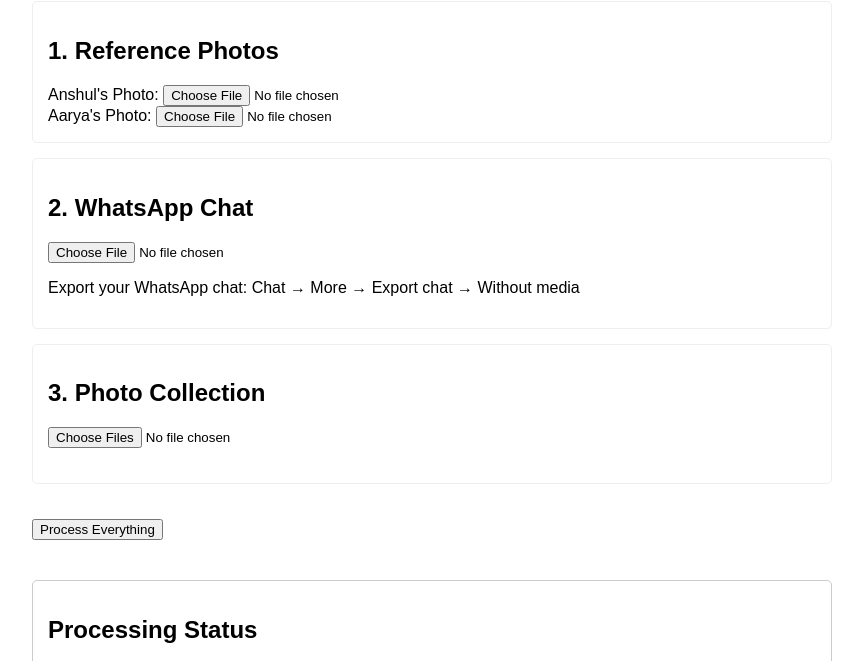
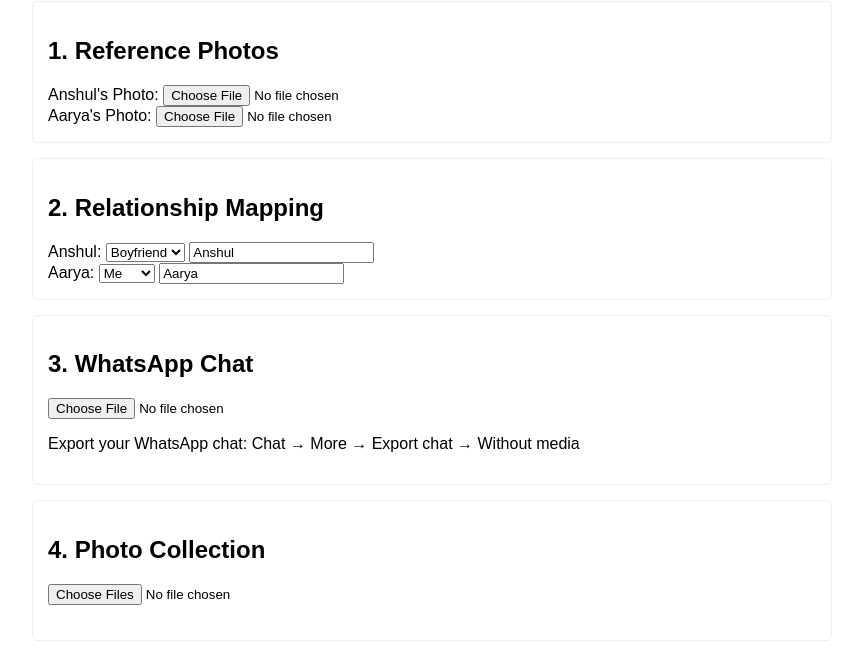
Before and after one commit to Anshul-Boinepally/anshubot, a plain HTML site: page docs/index.html in a window 1280 px wide. Shown: the part 99-760 px from the top of the page, without its empty margins (208-1071 px from the left). Drawn offline with Linux system fonts and the light colour scheme.

Commit message:
Update index.html

```diff
--- a/docs/index.html
+++ b/docs/index.html
@@ -69,14 +69,36 @@
         </div>
     </div>
 
+    <!-- Add this section after Reference Photos -->
+<div class="section">
+    <h2>2. Relationship Mapping</h2>
+    <div>
+        <label>Anshul:</label>
+        <select id="anshulRelation">
+            <option value="boyfriend">Boyfriend</option>
+            <option value="friend">Friend</option>
+            <option value="other">Other</option>
+        </select>
+        <input type="text" id="anshulName" value="Anshul" placeholder="Name">
+    </div>
+    <div>
+        <label>Aarya:</label>
+        <select id="aaryaRelation">
+            <option value="me">Me</option>
+            <option value="other">Other</option>
+        </select>
+        <input type="text" id="aaryaName" value="Aarya" placeholder="Name">
+    </div>
+</div>
+
     <div class="section">
-        <h2>2. WhatsApp Chat</h2>
+        <h2>3. WhatsApp Chat</h2>
         <input type="file" id="whatsappUpload" accept=".txt">
         <p>Export your WhatsApp chat: Chat → More → Export chat → Without media</p>
     </div>
 
     <div class="section">
-        <h2>3. Photo Collection</h2>
+        <h2>4. Photo Collection</h2>
         <input type="file" id="photoCollection" accept="image/*" multiple>
         <div id="photoPreview" class="preview-container"></div>
     </div>
@@ -122,13 +144,27 @@
         });
 
         async function processData() {
-            try {
+    try {
+        const relationships = {
+            anshul: {
+                name: document.getElementById('anshulName').value,
+                relationship: document.getElementById('anshulRelation').value,
+                phone: document.getElementById('whatsappNumber').value // Add WhatsApp number field
+            },
+            aarya: {
+                name: document.getElementById('aaryaName').value,
+                relationship: document.getElementById('aaryaRelation').value,
+                phone: document.getElementById('whatsappNumber').value // Add WhatsApp number field
+            }
+        };
+
                 updateStatus('refStatus', 'Processing...');
                 updateStatus('messageStatus', 'Waiting...');
                 updateStatus('photoStatus', 'Waiting...');
                 updateProgress(0);
 
                 const formData = new FormData();
+        formData.append('relationships', JSON.stringify(relationships));
 
                 // Add reference photos
                 const anshulRef = document.getElementById('anshulRef').files[0];
@@ -167,6 +203,7 @@
                 updateStatus('refStatus', 'Failed');
                 updateStatus('messageStatus', 'Failed');
                 updateStatus('photoStatus', 'Failed');
+        updateStatus('refStatus', 'Failed');
             }
         }
 
```
